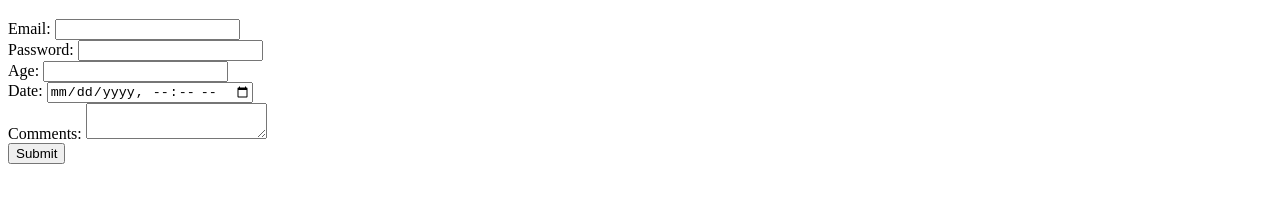
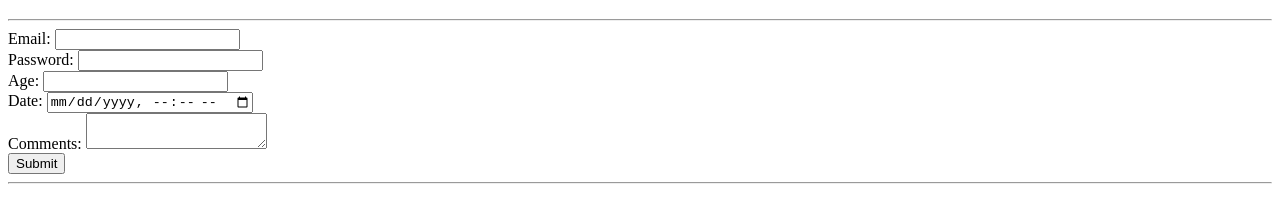
Before and after one commit to paulchworks/main, a plain HTML site: page html_crash_course/login.html in a window 1280 px wide. Shown: the part 61-284 px from the top of the page. Drawn offline with Linux system fonts and the light colour scheme.

Commit message:
changed layout

```diff
--- a/html_crash_course/login.html
+++ b/html_crash_course/login.html
@@ -4,10 +4,11 @@
     <meta charset="UTF-8" />
     <meta http-equiv="X-UA-Compatible" content="IE=edge" />
     <meta name="viewport" content="width=device-width, initial-scale=1.0" />
-    <title>Document</title>
+    <title>Login</title>
   </head>
   <body>
     <h1>Login</h1>
+    <hr>
     <form>
       <div>
         <label for=""> Email:</label>
@@ -31,5 +32,6 @@
       </div>
       <button>Submit</button>
     </form>
+    <hr>
   </body>
 </html>
```
